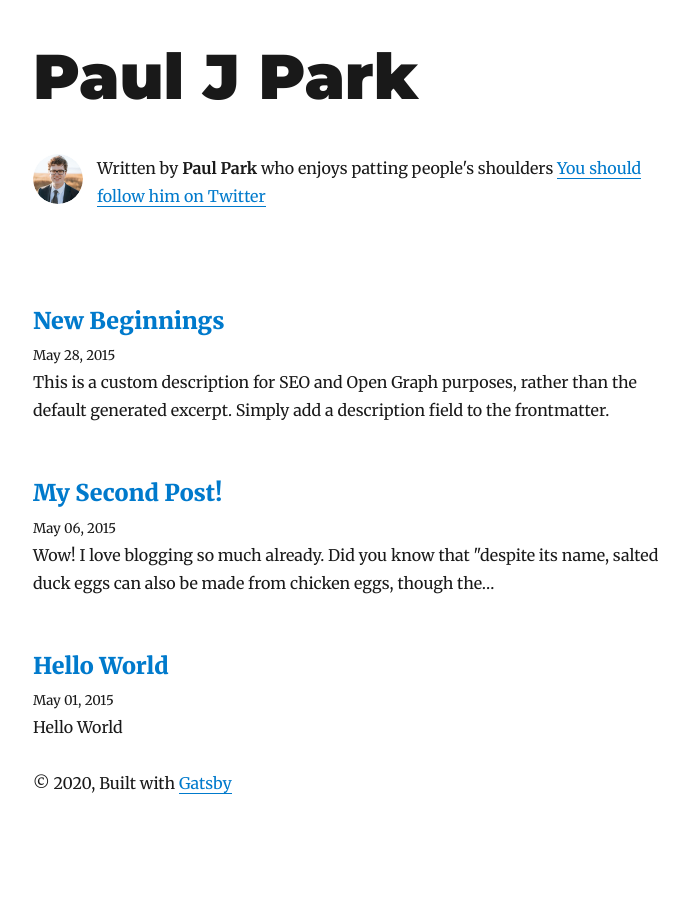
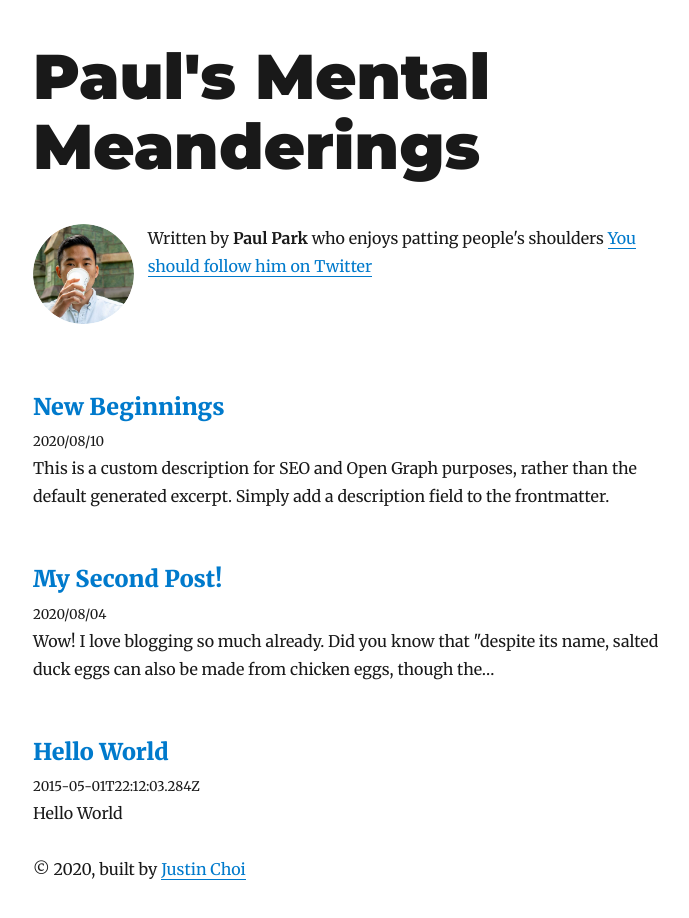
Before and after one commit to orangejuicetin/pauljpark, a Gatsby site: page / in a window 1280 px wide. Shown: the whole page, without its empty margins (292-981 px from the left). Before the commit the page ends 839 px from the top, so only its background shows below. Built offline with nearby package versions, Linux system fonts and the light colour scheme; Gatsby itself is replaced by a stand-in of ours; some packages are replaced by stand-ins of ours.

Commit message:
added in new pictures, moved around some stuff with bio and config, adding more content later

```diff
--- a/content/blog/my-second-post/index.md
+++ b/content/blog/my-second-post/index.md
@@ -1,6 +1,6 @@
 ---
 title: My Second Post!
-date: "2015-05-06T23:46:37.121Z"
+date: "2020/08/04"
 ---
 
 Wow! I love blogging so much already.
--- a/content/blog/new-beginnings/index.md
+++ b/content/blog/new-beginnings/index.md
@@ -1,6 +1,6 @@
 ---
 title: New Beginnings
-date: "2015-05-28T22:40:32.169Z"
+date: "2020/08/10"
 description: This is a custom description for SEO and Open Graph purposes, rather than the default generated excerpt. Simply add a description field to the frontmatter.
 ---
 
--- a/gatsby-config.js
+++ b/gatsby-config.js
@@ -1,6 +1,6 @@
 module.exports = {
   siteMetadata: {
-    title: `Paul J Park`,
+    title: `Paul's Mental Meanderings`,
     author: {
       name: `Paul Park`,
       summary: `who enjoys patting people's shoulders`,
@@ -8,7 +8,7 @@ module.exports = {
     description: `The ruminations of the great 발도사`,
     siteUrl: `https://gatsby-starter-blog-demo.netlify.app/`,
     social: {
-      twitter: `kylemathews`,
+      twitter: `baldosa11`,
     },
   },
   plugins: [
@@ -60,13 +60,13 @@ module.exports = {
     {
       resolve: `gatsby-plugin-manifest`,
       options: {
-        name: `Gatsby Starter Blog`,
-        short_name: `GatsbyJS`,
+        name: `cafedosa`,
+        short_name: `coffee`,
         start_url: `/`,
         background_color: `#ffffff`,
         theme_color: `#663399`,
         display: `minimal-ui`,
-        icon: `content/assets/gatsby-icon.png`,
+        icon: `☕️`,
       },
     },
     `gatsby-plugin-react-helmet`,
--- a/src/components/bio.js
+++ b/src/components/bio.js
@@ -14,9 +14,9 @@ import { rhythm } from "../utils/typography"
 const Bio = () => {
   const data = useStaticQuery(graphql`
     query BioQuery {
-      avatar: file(absolutePath: { regex: "/profile-pic.jpg/" }) {
+      avatar: file(absolutePath: { regex: "/mug_shot_coffee.jpeg/" }) {
         childImageSharp {
-          fixed(width: 50, height: 50) {
+          fixed(width: 140, height: 100) {
             ...GatsbyImageSharpFixed
           }
         }
--- a/src/components/layout.js
+++ b/src/components/layout.js
@@ -59,9 +59,9 @@ const Layout = ({ location, title, children }) => {
       <header>{header}</header>
       <main>{children}</main>
       <footer>
-        © {new Date().getFullYear()}, Built with
+        © {new Date().getFullYear()}, built by
         {` `}
-        <a href="https://www.gatsbyjs.org">Gatsby</a>
+        <a href="https://github.com/orangejuicetin">Justin Choi</a>
       </footer>
     </div>
   )
--- a/src/pages/index.js
+++ b/src/pages/index.js
@@ -61,7 +61,7 @@ export const pageQuery = graphql`
             slug
           }
           frontmatter {
-            date(formatString: "MMMM DD, YYYY")
+            date
             title
             description
           }
--- a/src/templates/blog-post.js
+++ b/src/templates/blog-post.js
@@ -93,7 +93,7 @@ export const pageQuery = graphql`
       html
       frontmatter {
         title
-        date(formatString: "MMMM DD, YYYY")
+        date
         description
       }
     }
```
Also changed, not shown: src/pages/using-typescript.tsx (deleted, +0 -34 lines), content/assets/mug_shot_coffee.jpeg (added).
